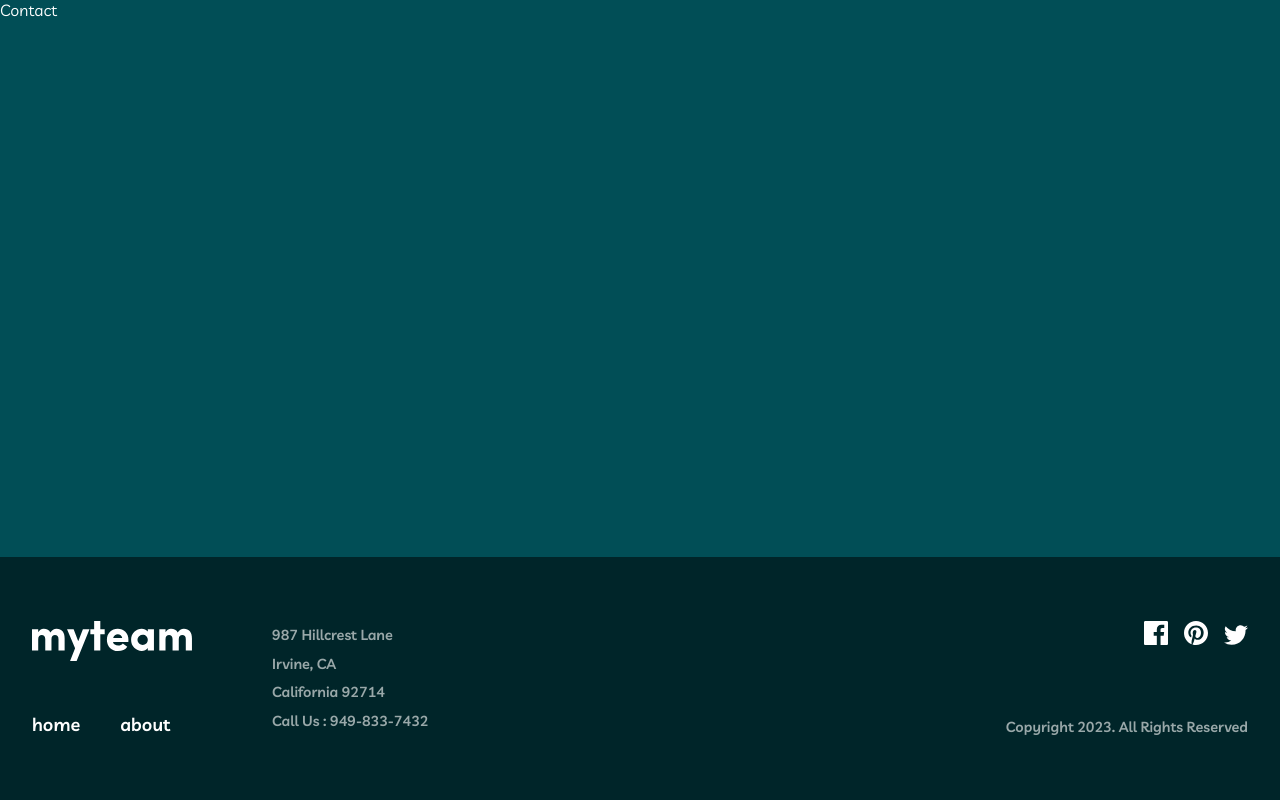
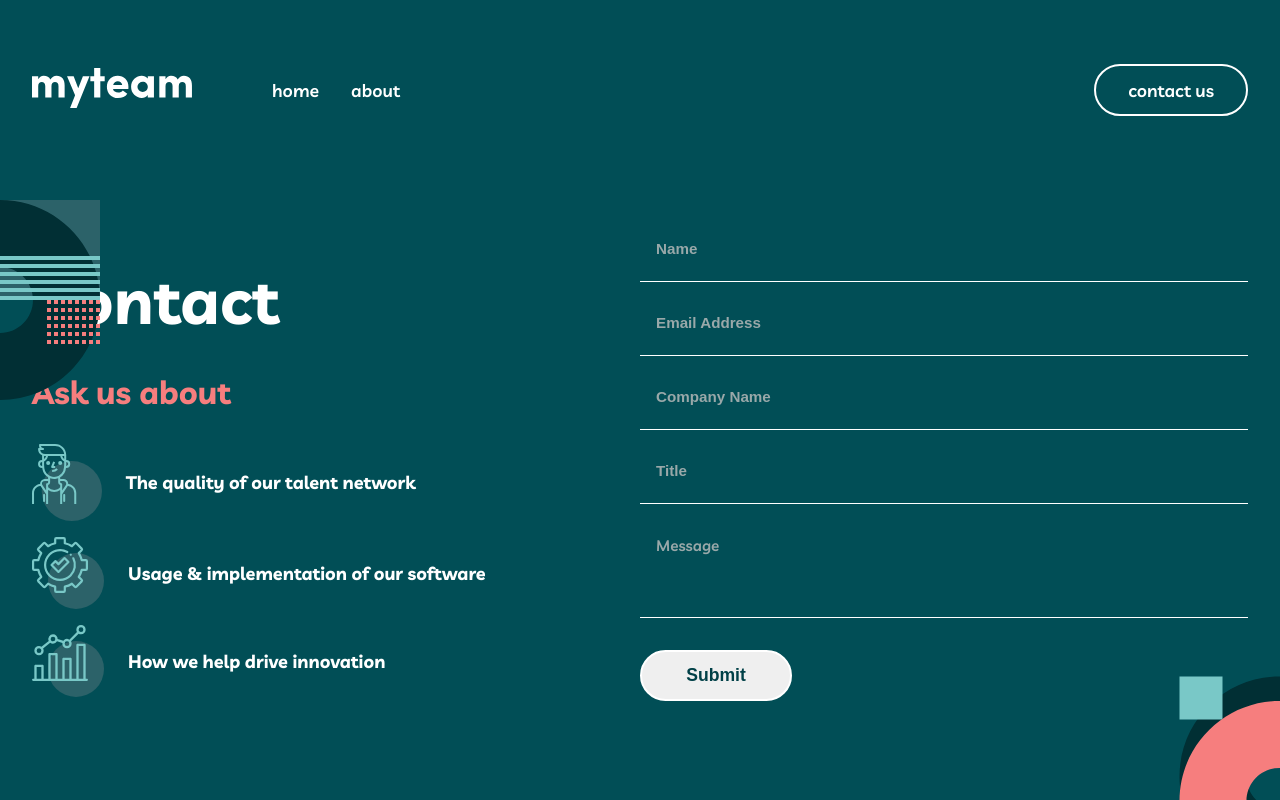
Before and after one commit to stanlee17/myteam, a React (Create React App) app: page /contact in a window 1280 px wide. Shown: the top 800 px of the page. Built offline with nearby package versions, Linux system fonts and the light colour scheme.

Commit message:
contact component and styling added

```diff
--- a/src/components/common/LinkButton/LinkButton.module.scss
+++ b/src/components/common/LinkButton/LinkButton.module.scss
@@ -3,8 +3,9 @@
 .linkButton {
   display: inline-block;
   border: 2px solid $white;
-  padding: 0.5rem 2rem;
+  padding: 0.8rem 2rem;
   font-size: 1.1rem;
   font-weight: 600;
   border-radius: 10rem;
+  cursor: pointer;
 }
--- a/src/components/common/LinkButton/LinkButton.tsx
+++ b/src/components/common/LinkButton/LinkButton.tsx
@@ -3,14 +3,17 @@ import styles from './LinkButton.module.scss';
 import { Link } from 'react-router-dom';
 
 interface LinkButtonProps {
-  to: string;
+  to?: string;
   className?: string;
   children: ReactNode;
+  button?: boolean;
 }
 
-const LinkButton = ({ children, to, className }: LinkButtonProps) => {
-  return (
-    <Link to={to} className={`${styles.linkButton} ${className}`}>
+const LinkButton = ({ children, to, className, button }: LinkButtonProps) => {
+  return button ? (
+    <button className={`${styles.linkButton} ${className}`}>{children}</button>
+  ) : (
+    <Link to={to!} className={`${styles.linkButton} ${className}`}>
       {children}
     </Link>
   );
--- a/src/components/pages/About/About.module.scss
+++ b/src/components/pages/About/About.module.scss
@@ -10,7 +10,7 @@
     grid-template-columns: auto 1fr;
     gap: 8rem;
     justify-content: space-between;
-    margin: 5rem 0;
+    padding: 5rem 0;
 
     h1 {
       display: inline-block;
--- a/src/components/pages/About/About.tsx
+++ b/src/components/pages/About/About.tsx
@@ -1,4 +1,3 @@
-import { Fragment } from 'react';
 import Container from '../../common/Container/Container';
 import Navbar from '../../layout/Navbar/Navbar';
 import Directors from '../../sections/Directors/Directors';
@@ -8,7 +7,7 @@ import Clients from '../../sections/Clients/Clients';
 
 const About = () => {
   return (
-    <Fragment>
+    <div>
       <div className={styles.about}>
         <Container>
           <Navbar />
@@ -27,7 +26,7 @@ const About = () => {
       <Directors />
       <Clients />
       <Ready />
-    </Fragment>
+    </div>
   );
 };
 
--- /dev/null
+++ b/src/components/pages/Contact/Contact.module.scss
@@ -0,0 +1,89 @@
+@use '../../../styles/scss/abstracts/' as *;
+
+.contact {
+  position: relative;
+  min-height: 900px;
+
+  .wrapper {
+    display: flex;
+    justify-content: space-between;
+    align-items: center;
+    padding: 3rem 0;
+  }
+
+  .textContent {
+    h1 {
+      @include heading($white, 4rem);
+      margin: 2rem 0;
+    }
+
+    h3 {
+      @include heading($lightCoral, 2rem);
+      margin: 2rem 0;
+    }
+  }
+
+  .quality,
+  .usage,
+  .innovation {
+    display: flex;
+    align-items: center;
+    gap: 1.5rem;
+    margin-bottom: 1rem;
+
+    img {
+      min-width: 70px;
+    }
+
+    .content {
+      font-size: 1.125rem;
+    }
+  }
+
+  form {
+    display: flex;
+    flex-direction: column;
+    min-width: 50%;
+    gap: 2rem;
+
+    .formControl {
+      padding: 0 1rem 1.5rem 1rem;
+      background-color: transparent;
+      color: $white;
+      font-size: 0.95rem;
+      font-weight: 600;
+      resize: none;
+      outline: none;
+      border: none;
+      border-bottom: 1px solid $white;
+
+      &::placeholder {
+        color: $edwardWhite;
+        font-weight: 600;
+      }
+    }
+
+    textarea {
+      font-family: $livvic;
+    }
+  }
+
+  .linkButton {
+    max-width: 25%;
+    color: $deepJungleGreen;
+  }
+
+  &::before {
+    content: url('../../../assets/background/bg-pattern-about-2-contact-1.svg');
+    position: absolute;
+    top: 200px;
+    left: -100px;
+  }
+
+  &::after {
+    content: url('../../../assets/background/bg-pattern-contact-2.svg');
+    position: absolute;
+    bottom: -5px;
+    right: -100px;
+  }
+}
--- a/src/components/pages/Contact/Contact.tsx
+++ b/src/components/pages/Contact/Contact.tsx
@@ -1,5 +1,77 @@
+import styles from './Contact.module.scss';
+import Person from '../../../assets/icons/icon-person.svg';
+import Cog from '../../../assets/icons/icon-cog.svg';
+import Chart from '../../../assets/icons/icon-chart.svg';
+import Container from '../../common/Container/Container';
+import Navbar from '../../layout/Navbar/Navbar';
+import LinkButton from '../../common/LinkButton/LinkButton';
+
 const Contact = () => {
-  return <div>Contact</div>;
+  return (
+    <div className={styles.contact}>
+      <Container>
+        <Navbar />
+        <div className={styles.wrapper}>
+          <div className={styles.textContent}>
+            <h1>Contact</h1>
+            <h3>Ask us about</h3>
+            <div>
+              <div className={styles.quality}>
+                <img src={Person} alt="icon-person" />
+                <div className={styles.content}>
+                  <h4>The quality of our talent network</h4>
+                </div>
+              </div>
+              <div className={styles.usage}>
+                <img src={Cog} alt="icon-cog" />
+                <div className={styles.content}>
+                  <h4>Usage & implementation of our software</h4>
+                </div>
+              </div>
+              <div className={styles.innovation}>
+                <img src={Chart} alt="icon-chart" />
+                <div className={styles.content}>
+                  <h4>How we help drive innovation</h4>
+                </div>
+              </div>
+            </div>
+          </div>
+          <form>
+            <input
+              type="text"
+              className={styles.formControl}
+              placeholder="Name"
+            />
+            <input
+              type="email"
+              className={styles.formControl}
+              placeholder="Email Address"
+            />
+            <input
+              type="text"
+              className={styles.formControl}
+              placeholder="Company Name"
+            />
+            <input
+              type="text"
+              className={styles.formControl}
+              placeholder="Title"
+            />
+            <textarea
+              name="message"
+              className={styles.formControl}
+              cols={20}
+              rows={3}
+              placeholder="Message"
+            />
+            <LinkButton className={styles.linkButton} button>
+              Submit
+            </LinkButton>
+          </form>
+        </div>
+      </Container>
+    </div>
+  );
 };
 
 export default Contact;
--- a/src/components/pages/Home/Home.tsx
+++ b/src/components/pages/Home/Home.tsx
@@ -1,4 +1,3 @@
-import { Fragment } from 'react';
 import styles from './Home.module.scss';
 import Container from '../../common/Container/Container';
 import Navbar from '../../layout/Navbar/Navbar';
@@ -10,7 +9,7 @@ import Ready from '../../sections/Ready/Ready';
 
 const Home = () => {
   return (
-    <Fragment>
+    <div>
       {/* Hero */}
       <div className={styles.hero}>
         <Container>
@@ -30,7 +29,7 @@ const Home = () => {
       <WhyUs />
       <Testimonials />
       <Ready />
-    </Fragment>
+    </div>
   );
 };
 
--- a/src/styles/scss/abstracts/_mixins.scss
+++ b/src/styles/scss/abstracts/_mixins.scss
@@ -12,20 +12,16 @@ $breakpoints: (
   }
 }
 
-// @mixin mainHeading($color) {
-//   font-size: 3rem;
-//   font-weight: 700;
-//   color: $color;
-
-//   @include breakpoint(md) {
-//     font-size: 2rem;
-//   }
-// }
-
 @mixin profileAvatar($width, $borderColor) {
   border-radius: 10rem;
   border: 2px solid $borderColor;
   max-width: $width;
+}
+
+@mixin heading($color, $fontSize) {
+  font-size: $fontSize;
+  font-weight: 700;
+  color: $color;
 }
 
 /* 50px border line on top of heading */
```
